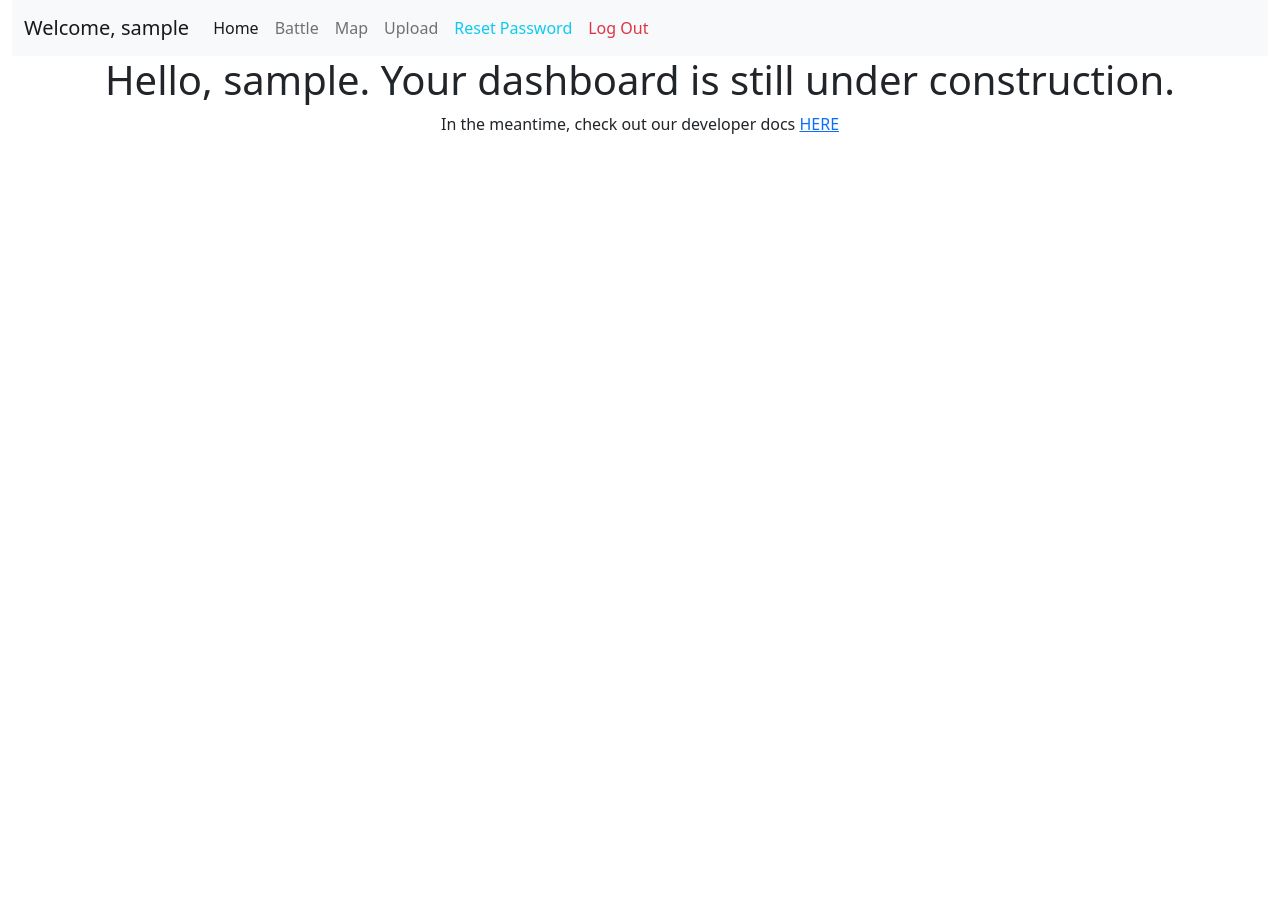
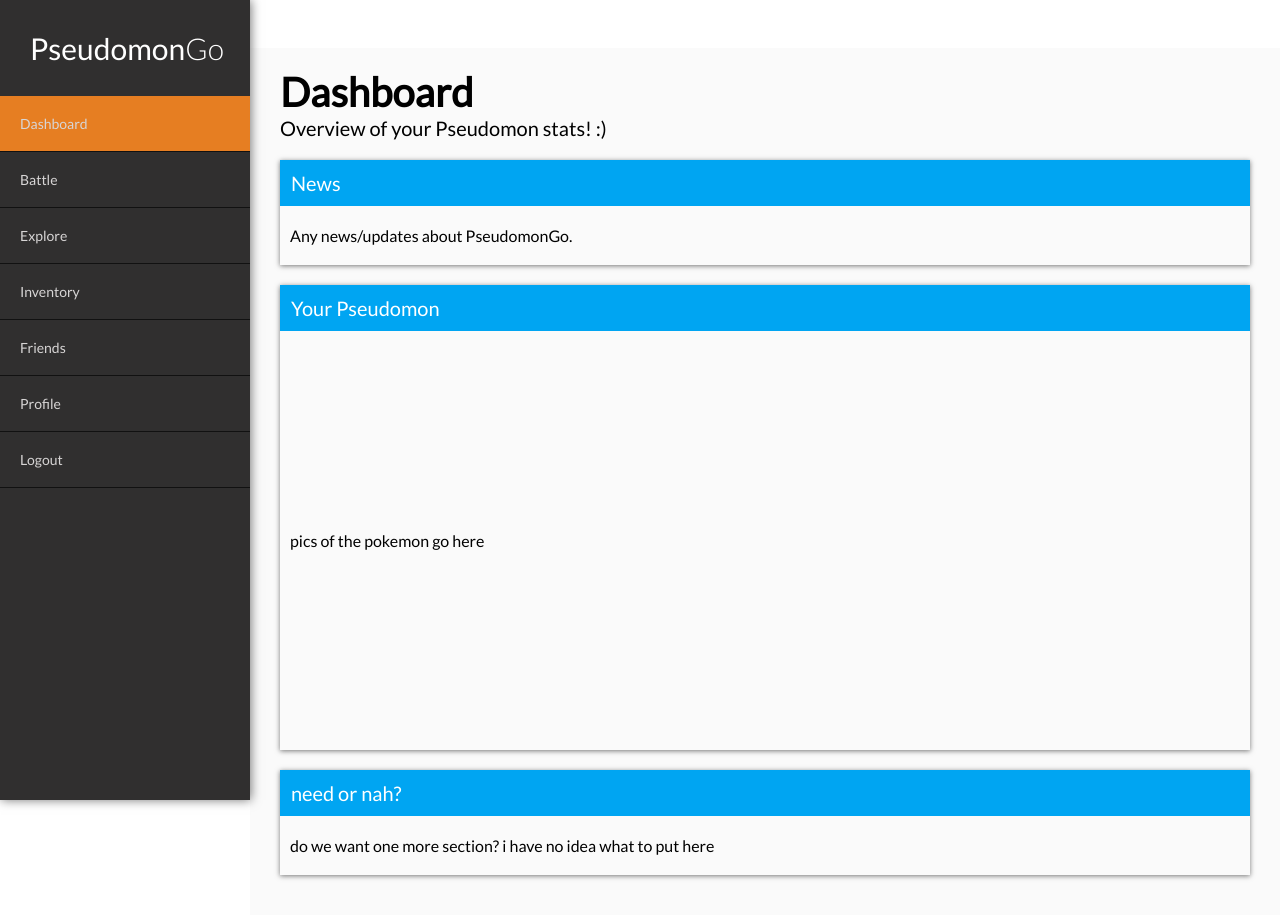
Before and after one commit to ZhihongPang/Pokemon530, a Django app: page / in a window 1280 px wide. Before the commit the page ends 134 px from the top, so only its background shows below. Run offline with Django 4.2, Linux system fonts and the light colour scheme; the visitor is signed in with stand-in values (Sample User, id 1).

Commit message:
added dashboard to home html page (minor change)

```diff
--- a/Pokemon530/PseudomonGo/templates/PseudomonGo/home.html
+++ b/Pokemon530/PseudomonGo/templates/PseudomonGo/home.html
@@ -27,8 +27,56 @@
     </nav>
     <!-- This is where the dashboard will be -->
     <main id="dashboard" class="text-center">
-        <h1>Hello, {{ user.username }}. Your dashboard is still under construction.</h1>
-        <p>In the meantime, check out our developer docs <a href="{% url 'docs' %}">HERE</a></p>
+      <header>
+          <div class="logo">Pseudomon<span>Go</span></div>
+      </header>
+      <div class="nav-btn">Menu</div>
+      <div class="container">
+
+          <div class="sidebar">
+              <nav>
+                  <a href="#">Pseudomon<span>Go</span></a>
+                  <ul>
+                      <li class="active"><a href="#">Dashboard</a></li>
+                      <li><a href="#">Battle</a></li>
+                      <li><a href="{% url 'map' %}">Explore</a></li>
+                      <li><a href="#">Inventory</a></li>
+                      <li><a href="#">Friends</a></li>
+                      <li><a href="#">Profile</a></li>
+                      <li><a href="{% url 'logout' %}">Logout</a></li>
+                  </ul>
+              </nav>
+          </div>
+
+          <div class="main-content">
+              <h1>Dashboard</h1>
+              <p>Overview of your Pseudomon stats! :)</p>
+              <div class="panel-wrapper">
+                  <div class="panel-head">
+                      News
+                  </div>
+                  <div class="panel-body">
+                      Any news/updates about PseudomonGo.
+                  </div>
+              </div>
+              <div class="panel-wrapper">
+                  <div class="panel-head">
+                      Your Pseudomon
+                  </div>
+                  <div class="panel-pseudomon">
+                      pics of the pokemon go here
+                  </div>
+              </div>
+              <div class="panel-wrapper">
+                  <div class="panel-head">
+                      need or nah?
+                  </div>
+                  <div class="panel-body">
+                      do we want one more section? i have no idea what to put here
+                  </div>
+              </div>
+          </div>
+      </div>
     </main>
 </div>
 {% else %}
@@ -38,13 +86,13 @@
 
     </div>
 </nav>
-<div class="text-center">
+<div class="text-center" >
     <p>You are not logged in</p>
-    <a href="{% url 'login' %}">Log In</a>
+    <a style="color: black" href="{% url 'login' %}">Log In</a>
     |
-    <a href="{% url 'signup' %}">Sign Up</a>
+    <a style="color: black" href="{% url 'signup' %}">Sign Up</a>
     |
-    <a href="{% url 'password_reset' %}">Reset Password</a>
+    <a style="color: black" href="{% url 'password_reset' %}">Reset Password</a>
 </div>
 {% endif %}
 {% endblock %}
--- a/Pokemon530/PseudomonGo/templates/base.html
+++ b/Pokemon530/PseudomonGo/templates/base.html
@@ -1,15 +1,18 @@
+{% load static %}
+
 <!DOCTYPE html>
 <html>
 <head>
   <meta charset="utf-8">
   <title>{% block title %}PseudomonGo{% endblock %}</title>
-  <link href="https://cdn.jsdelivr.net/npm/bootstrap@5.1.3/dist/css/bootstrap.min.css" rel="stylesheet" integrity="sha384-1BmE4kWBq78iYhFldvKuhfTAU6auU8tT94WrHftjDbrCEXSU1oBoqyl2QvZ6jIW3" crossorigin="anonymous">
+  <!-- <link href="https://cdn.jsdelivr.net/npm/bootstrap@5.1.3/dist/css/bootstrap.min.css" rel="stylesheet" integrity="sha384-1BmE4kWBq78iYhFldvKuhfTAU6auU8tT94WrHftjDbrCEXSU1oBoqyl2QvZ6jIW3" crossorigin="anonymous"> -->
+  <link rel="stylesheet" type="text/css" href="{% static 'PseudomonGo/css/dash-position.css' %}" />
 </head>
 <body>
   <div class="container-fluid">
     {% block content %}
     {% endblock %}
   </div>
-  <script src="https://cdn.jsdelivr.net/npm/bootstrap@5.1.3/dist/js/bootstrap.bundle.min.js" integrity="sha384-ka7Sk0Gln4gmtz2MlQnikT1wXgYsOg+OMhuP+IlRH9sENBO0LRn5q+8nbTov4+1p" crossorigin="anonymous"></script>
+  <!-- <script src="https://cdn.jsdelivr.net/npm/bootstrap@5.1.3/dist/js/bootstrap.bundle.min.js" integrity="sha384-ka7Sk0Gln4gmtz2MlQnikT1wXgYsOg+OMhuP+IlRH9sENBO0LRn5q+8nbTov4+1p" crossorigin="anonymous"></script> -->
 </body>
 </html>
```
